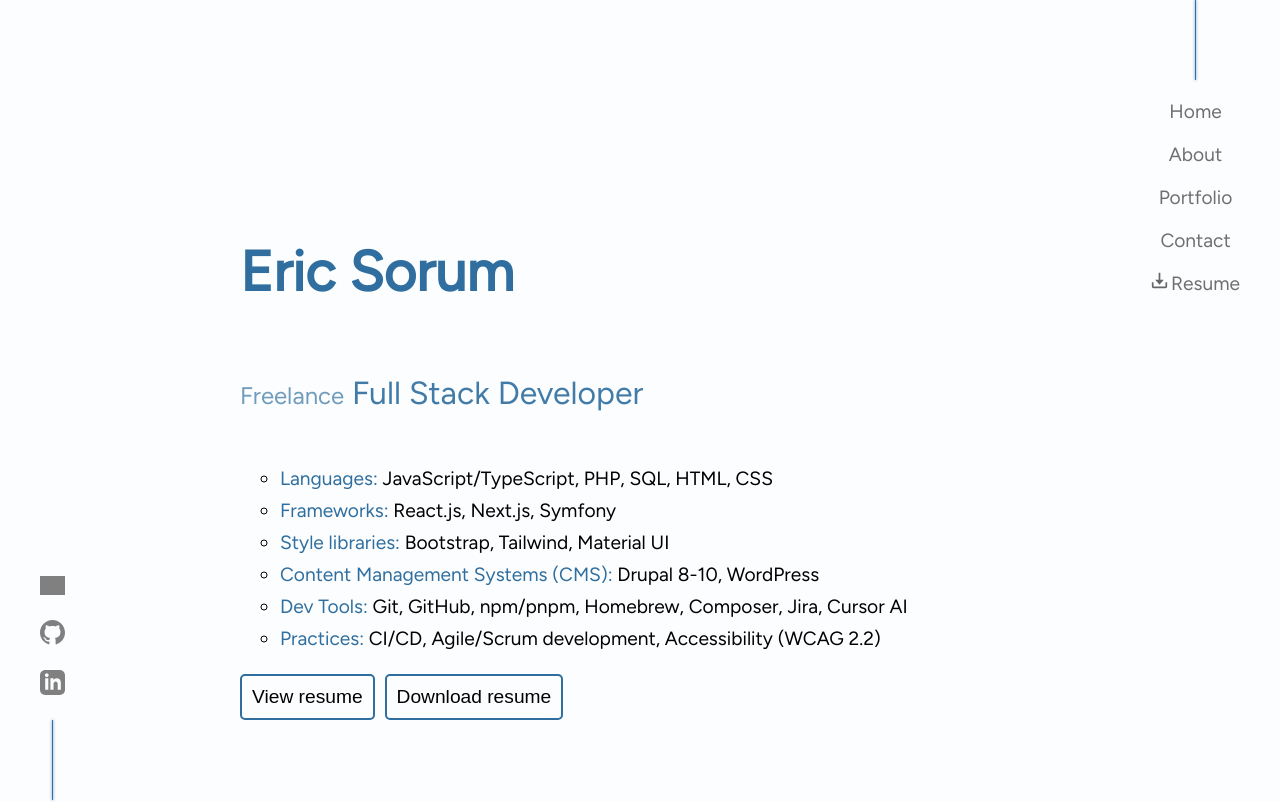
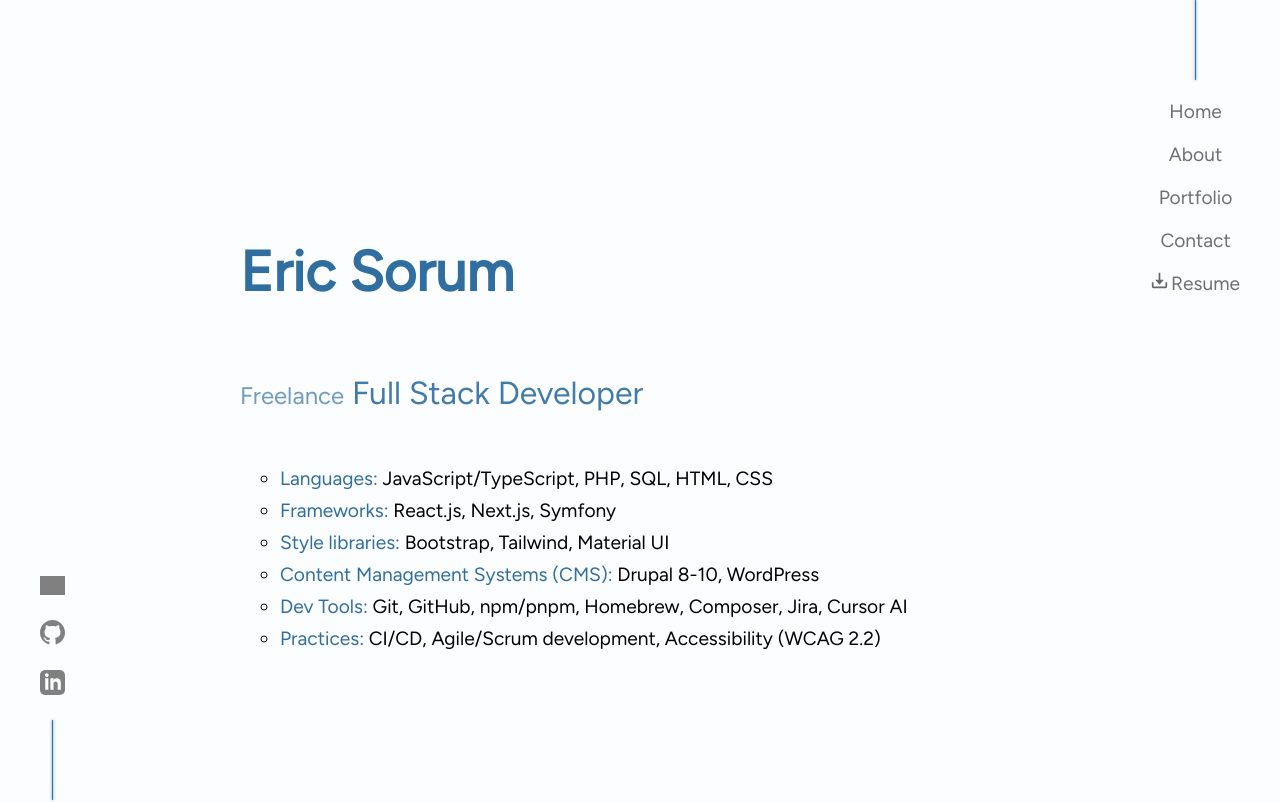
Before and after one commit to EricSorum/portfolio-site, a React (Vite) app: page / in a window 1280 px wide. Shown: the top 802 px of the page. Built offline with nearby package versions, Linux system fonts and the light colour scheme; grey boxes are pictures that could not be loaded.

Commit message:
Removed resume buttons.

```diff
--- a/src/components/Home.jsx
+++ b/src/components/Home.jsx
@@ -4,7 +4,7 @@
 
 function Home() {
   return (
-    <div className={style.homeDiv} id="home">
+    <div className={style.homeDiv}>
       <div className={style.homeBlock}>
         <div className={style.headerDive}>
           <h1 className={style.homeHeader}>Eric Sorum</h1>
@@ -21,14 +21,14 @@
           <li><span className={style.skillCategory}>Practices:</span> CI/CD, Agile/Scrum development, Accessibility (WCAG 2.2)</li>
           {/* <li><span className={style.skillCategory}>Other:</span> Cursor AI Agent, LLM-assisted development, Google Tag Manager, Google Analytics 4</li> */}
         </ul>
-        <div className={style.resumeButtons}>
+        {/* <div className={style.resumeButtons}>
           <a href={resume}>
             <button className={style.resumeButton}>View resume</button>
           </a>
           <a href={resume} download>
             <button className={style.resumeButton}>Download resume</button>
           </a>
-        </div>
+        </div> */}
       </div>
     </div>
   );
```
